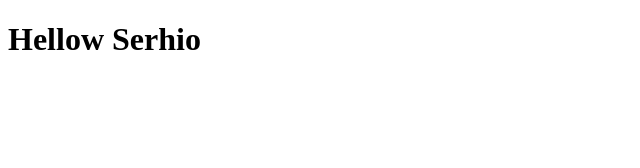
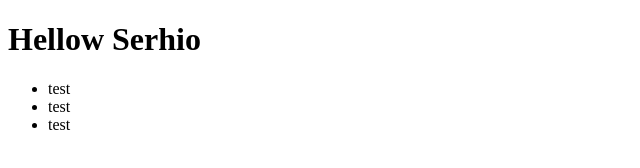
Before and after one commit to SergejKotov/goit-markup-hw-01, a plain HTML site: page index.html in a window 1280 px wide. Shown: the full height of the page, 0-640 px from the left. Drawn offline with Linux system fonts and the light colour scheme.

Commit message:
Update index.html

```diff
--- a/index.html
+++ b/index.html
@@ -8,5 +8,10 @@
   </head>
   <body>
     <h1>Hellow Serhio</h1>
+    <ul>
+      <li>test</li>
+      <li>test</li>
+      <li>test</li>
+    </ul>
   </body>
 </html>
```
